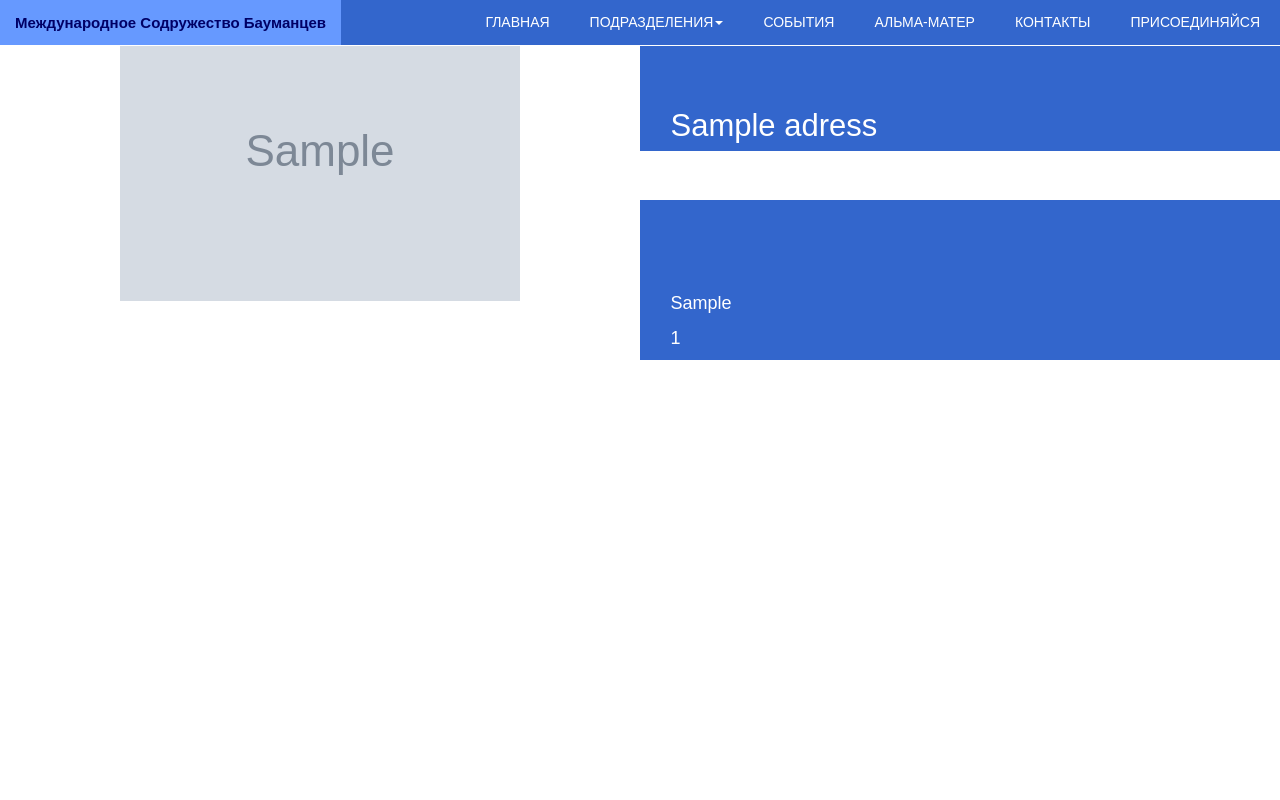
After one commit to ArturAmbartsumov/MSB, a Django app: template main/templates/main/base_contacts.html in a window 1280 px wide. The commit adds this page. Run offline with Django 3.2, Linux system fonts and the light colour scheme; the template is opened without the code that fills it: most values are stand-ins (such as "Sample title", 1, 10 or a date in 2020); grey boxes marked "Sample" are stand-in pictures; some libraries are stand-ins or nearby versions; some web fonts are replaced.

Commit message:
контакты
серенько

```diff
--- a/MSB/settings.py
+++ b/MSB/settings.py
@@ -44,8 +44,7 @@ INSTALLED_APPS = (
     'ckeditor',
     'main',
     'photologue',
-    'sortedm2m',
-    'yandex_maps'
+    'sortedm2m'
 )
 
 SITE_ID = 1
--- a/main/templates/main/base.html
+++ b/main/templates/main/base.html
@@ -49,10 +49,9 @@
 
 		            <li class="{% if isbmstu %}active{% endif %}"><a href={% url 'main:bmstu'%}>Альма-матер</a></li>
 
-                 <li class="{% if isProjectList %}active{% endif %}"><a href={% url 'main:projectList'%}>Проекты</a></li>
-
+                 <li class="{% if isContacts %}active{% endif %}"><a href={% url 'main:contacts'%}>Контакты</a></li>
+                <!--<li><a href="{% if isProjectList %}active{% endif %}"><a href={% url 'main:contacts'%}>Контакты</a></li>-->
 		            <li><a href="#" data-toggle="modal" data-target="#SignInModal"> Присоединяйся</a></li>
-		            <!--<li><a href="#">Контакты</a></li>-->
 		          </ul>
 		                   					<!--<form class="navbar-form navbar-left" role="search">
 		                    						<div class="form-group">
--- /dev/null
+++ b/main/templates/main/base_contacts.html
@@ -0,0 +1,25 @@
+{% extends "main/base.html" %}
+
+{% load staticfiles %}
+
+{% block title %} {{ contacts.title }}  {% endblock title %}
+{% block caruosel %}
+
+		<div class='row'>
+			<div class="col-md-10">
+				<div class="thumbnail" >
+					<img alt="{{ contacts.photo_map.Caption }}"  src="{{ contacts.photo_map.get_mydepbeg_url }}">
+				</div>
+			</div>
+			<div class="col-md-10" style="height:500px">
+				<div class ="row infoblock">
+					<h1> {{ contacts.adress }} </h1>
+				</div>
+				<div class="row infoblock">
+					<p>{{ contacts.contact_information }}</p>
+					<p>{{ contacts.phone_number }}</p>
+				</div>
+			</div>
+		</div>
+{% endblock caruosel%}
+{% block footer %} {% endblock footer %}
--- a/main/templates/main/base_index.html
+++ b/main/templates/main/base_index.html
@@ -69,8 +69,8 @@
     <div class="brand">
             <div class="container-fluid">
             	<h1 class="brandHeader">Проекты</h1>
-              <!--<p><a class="btn btn-lg btn-default" href="{% url 'main:projectList'%}" role="button">Читать далее</a></p>
-               K <h3>то, что мы делаем сегодня, завтра сделает мир лучше</h3>
+              <h2><a class="btn btn-lg btn-default" href="{% url 'main:projectList'%}" role="button">Посмотреть все проекты</a></h2>
+              <!-- K <h3>то, что мы делаем сегодня, завтра сделает мир лучше</h3>
                 <div class="row btn-row" align="center">
                     <div class="btn-group btn-group-lg">
                         <button type="button" class="btn btn-default active">Все</button>
--- a/main/templates/main/base_projectList.html
+++ b/main/templates/main/base_projectList.html
@@ -41,17 +41,17 @@
 
 {% block gallery %}
     <div class="col-md-6 sidebar">
-        <h3>Заголовок/ анонс -?</h3>
+        <h3>Анонс раздела</h3>
         <p>Любой текст, подходящий к тематике новостного раздела. Возможно реклама или афоризмю</p>
 
-        <h3>Категории -?</h3>
+        <h3>Категории</h3>
           <ul class="list-group">
             {% for v in newsList %}
               <li class="list-group-item">Новости из раздела...</li>
             {% endfor %}
           </ul>
 
-        <h3>Tags -? </h3>
+        <h3>Tags</h3>
         <p><a class="btn btn-lg btn-default btn-sm" href=# role="button">еждународные</a> <a class="btn btn-lg btn-info btn-sm" href=# role="button">Спорт</a> <a class="btn btn-lg btn-info btn-sm" href=#  role="button">Политика</a> <a class="btn btn-lg btn-info" href=#  role="button">Образование</a> <a class="btn btn-lg btn-info" href=#  role="button">Бизнес проекты</a> <a class="btn btn-lg btn-info" href=#  role="button">Тег1</a> <a class="btn btn-lg btn-info" href=#  role="button">МГТУ</a></p>
 
         <h3>Recent posts</h3>
--- a/main/urls.py
+++ b/main/urls.py
@@ -24,5 +24,5 @@ urlpatterns = patterns('',
 	url(r'^bmstu/$', views.bmstu, name='bmstu'),
 
 	#contacts
-	url(r'^contacts/$', views.newsList, name='contacts'),
+	url(r'^contacts/$', views.contacts, name='contacts'),
 )
--- a/main/views.py
+++ b/main/views.py
@@ -99,7 +99,7 @@ def contacts(request):
 		'isContacts': True
 	}
 	context.update(getDefaultContext(request))
-	return render(request, 'main/base_newsList.html', context)
+	return render(request, 'main/base_contacts.html', context)
 
 def getDefaultContext(request):
 	bannersList = Banners.objects.all()
```
Also changed, not shown: main/templates/main/base_newsList.html (+5 -5 lines).
